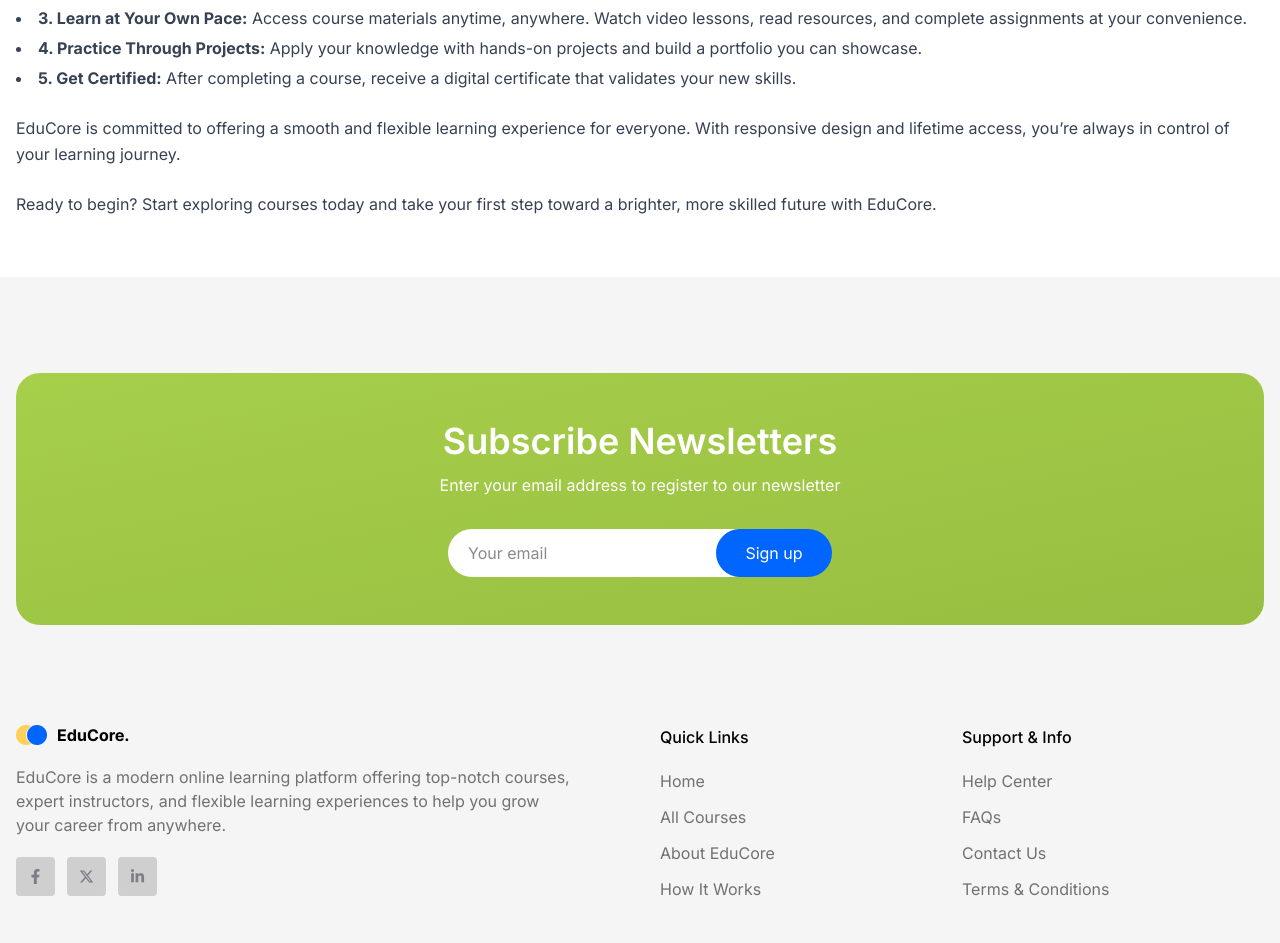
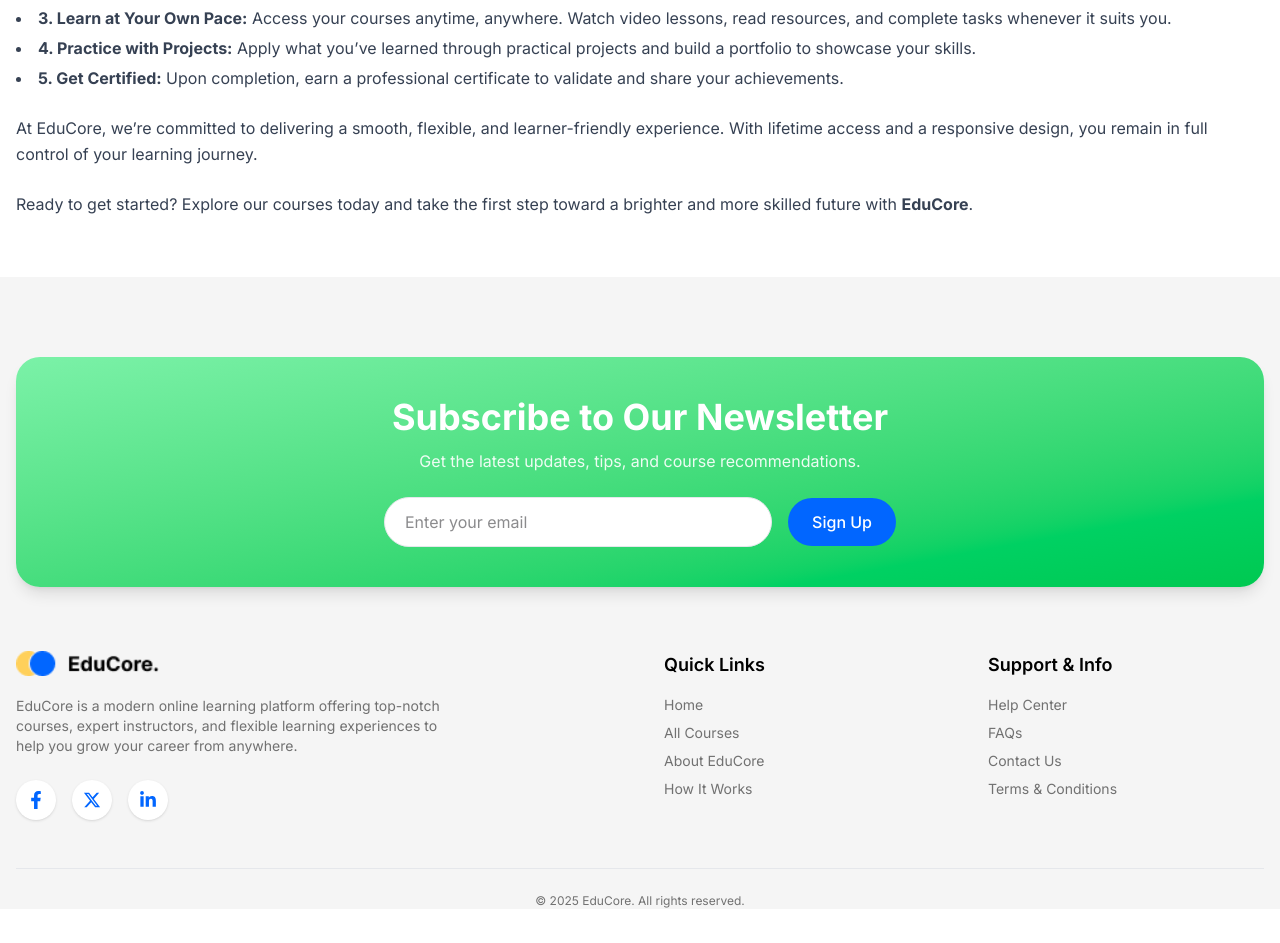
Before and after one commit to mohayminul-bd/education-clint, a React (Vite) app: page /how-it-works in a window 1280 px wide. Shown: the part 469-1412 px from the top of the page. After the commit the page ends 1378 px from the top, so only its background shows below. Built offline with nearby package versions, Linux system fonts and the light colour scheme; no server answers.

Commit message:
home page others component added

```diff
--- a/package.json
+++ b/package.json
@@ -11,6 +11,7 @@
   },
   "dependencies": {
     "@tailwindcss/vite": "^4.1.8",
+    "aos": "^2.3.4",
     "axios": "^1.9.0",
     "dayjs": "^1.11.13",
     "firebase": "^11.10.0",
--- a/src/layouts/Footer.jsx
+++ b/src/layouts/Footer.jsx
@@ -3,84 +3,157 @@
 import { Link } from "react-router";
 import { FaFacebookF, FaLinkedinIn } from "react-icons/fa";
 import { FaXTwitter } from "react-icons/fa6";
+
 const Footer = () => {
   return (
-		<div className="bg-brand-gray3 py-10 lg:py-24 px-4">
-			<div className="container rounded-3xl mx-auto bg-linear-to-br from-[#A6CF4A] to-[#98BE41] text-center p-7 lg:py-12">
-				<h3 className="font-semibold text-2xl lg:text-4xl text-white mb-3">Subscribe Newsletters</h3>
-				<p className="text-white mb-8">Enter your email address to register to our newsletter</p>
-				<form className="flex gap-4 sm:gap-0 flex-col sm:flex-row items-center justify-center max-w-96 mx-auto">
-					<input type="text" placeholder="Your email" className="w-full bg-white rounded-[42px] py-3 pl-5 flex-3/4" />
+    <div className="bg-brand-gray3 pt-12 lg:pt-20 px-4">
+      {/* Newsletter Section */}
+      <div className="container mx-auto rounded-3xl bg-gradient-to-br from-green-300 to-green-500 text-center py-10 px-6 shadow-lg">
+        <h3 className="font-bold text-2xl lg:text-4xl text-white mb-3">
+          Subscribe to Our Newsletter
+        </h3>
+        <p className="text-white/90 mb-6">
+          Get the latest updates, tips, and course recommendations.
+        </p>
+        <form className="flex flex-col sm:flex-row items-center justify-center max-w-lg mx-auto gap-4">
+          <input
+            type="email"
+            placeholder="Enter your email"
+            className="w-full flex-1 bg-white rounded-full py-3 pl-5 border border-gray-200 focus:ring-2 focus:ring-brand-blue outline-none"
+          />
           <button
             type="submit"
-						className="w-full sm:flex-1/4 bg-brand-blue
-					 text-white p-3 rounded-[42px] sm:-ml-10 cursor-pointer hover:bg-blue-700 delay-75 transition"
+            className="w-full sm:w-auto px-6 py-3 rounded-full bg-brand-blue text-white font-medium hover:bg-blue-700 transition duration-200"
           >
-						Sign up
+            Sign Up
           </button>
         </form>
       </div>
-			<div className="container mx-auto flex justify-between gap-10 mt-12 lg:mt-25 flex-col md:flex-row">
-				<div className="md:flex-6/12">
-					<img src={logoImg} alt="Educore Official logo" />
-					<p className="mt-5 text-brand-gray5 md:mr-12 mb-5">
-						EduCore is a modern online learning platform offering top-notch courses, expert instructors, and flexible
-						learning experiences to help you grow your career from anywhere.
+
+      {/* Main Footer */}
+      <div className="container mx-auto flex flex-col md:flex-row justify-between gap-12 mt-16 text-sm">
+        {/* Left */}
+        <div className="md:w-6/12">
+          <img
+            src={logoImg}
+            alt="EduCore Official Logo"
+            className="w-36 mb-5"
+          />
+          <p className="text-brand-gray5 mb-6 max-w-md">
+            EduCore is a modern online learning platform offering top-notch
+            courses, expert instructors, and flexible learning experiences to
+            help you grow your career from anywhere.
           </p>
-					<ul className="flex gap-2 sm:gap-3 flex-wrap text-brand-black2/50">
-						<li className="bg-brand-gray6 p-3 rounded-sm">
-							<Link to="https://www.facebook.com/arifuddincoder" target="_blank">
-								<FaFacebookF size={15} />
+
+          {/* Social Icons */}
+          <ul className="flex gap-4">
+            <li>
+              <Link
+                to="https://www.facebook.com/arifuddincoder"
+                target="_blank"
+                className="bg-white shadow w-10 h-10 rounded-full flex items-center justify-center text-brand-blue hover:bg-brand-blue hover:text-white transition"
+              >
+                <FaFacebookF size={18} />
               </Link>
             </li>
-						<li className="bg-brand-gray6 p-3 rounded-sm">
-							<Link to="https://x.com/arifuddincoder" target="_blank">
-								<FaXTwitter size={15} />
+            <li>
+              <Link
+                to="https://x.com/arifuddincoder"
+                target="_blank"
+                className="bg-white shadow w-10 h-10 rounded-full flex items-center justify-center text-brand-blue hover:bg-brand-blue hover:text-white transition"
+              >
+                <FaXTwitter size={18} />
               </Link>
             </li>
-						<li className="bg-brand-gray6 p-3 rounded-sm">
-							<Link to="https://www.linkedin.com/in/arifuddincoder/" target="_blank">
-								<FaLinkedinIn size={15} />
+            <li>
+              <Link
+                to="https://www.linkedin.com/in/arifuddincoder/"
+                target="_blank"
+                className="bg-white shadow w-10 h-10 rounded-full flex items-center justify-center text-brand-blue hover:bg-brand-blue hover:text-white transition"
+              >
+                <FaLinkedinIn size={18} />
               </Link>
             </li>
           </ul>
         </div>
-				<div className="md:flex-6/12 flex flex-col sm:flex-row gap-10 md:gap-0">
+
+        {/* Right */}
+        <div className="md:w-6/12 flex flex-col sm:flex-row gap-12">
           <div className="flex-1">
-						<h3 className="text-brand-black1 font-medium mb-5">Quick Links</h3>
-						<ul className="text-brand-gray5 space-y-3 footer-links">
+            <h3 className="text-lg font-semibold text-brand-black1 mb-4">
+              Quick Links
+            </h3>
+            <ul className="space-y-2 text-brand-gray5">
               <li>
-								<Link to="/">Home</Link>
+                <Link to="/" className="hover:text-brand-blue transition">
+                  Home
+                </Link>
               </li>
               <li>
-								<Link to="/courses">All Courses</Link>
+                <Link
+                  to="/courses"
+                  className="hover:text-brand-blue transition"
+                >
+                  All Courses
+                </Link>
               </li>
               <li>
-								<Link to="/about">About EduCore</Link>
+                <Link to="/about" className="hover:text-brand-blue transition">
+                  About EduCore
+                </Link>
               </li>
               <li>
-								<Link to="/how-it-works">How It Works</Link>
+                <Link
+                  to="/how-it-works"
+                  className="hover:text-brand-blue transition"
+                >
+                  How It Works
+                </Link>
               </li>
             </ul>
           </div>
           <div className="flex-1">
-						<h3 className="text-brand-black1 font-medium mb-5">Support & Info</h3>
-						<ul className="text-brand-gray5 space-y-3 footer-links">
+            <h3 className="text-lg font-semibold text-brand-black1 mb-4">
+              Support & Info
+            </h3>
+            <ul className="space-y-2 text-brand-gray5">
               <li>
-								<Link to="/help-center">Help Center</Link>
+                <Link
+                  to="/help-center"
+                  className="hover:text-brand-blue transition"
+                >
+                  Help Center
+                </Link>
               </li>
               <li>
-								<Link to="faq">FAQs</Link>
+                <Link to="/faq" className="hover:text-brand-blue transition">
+                  FAQs
+                </Link>
               </li>
               <li>
-								<Link to="/contact">Contact Us</Link>
+                <Link
+                  to="/contact"
+                  className="hover:text-brand-blue transition"
+                >
+                  Contact Us
+                </Link>
               </li>
               <li>
-								<Link to="/terms-conditions">Terms & Conditions</Link>
+                <Link
+                  to="/terms-conditions"
+                  className="hover:text-brand-blue transition"
+                >
+                  Terms & Conditions
+                </Link>
               </li>
             </ul>
           </div>
         </div>
+      </div>
+
+      {/* Bottom */}
+      <div className="container mx-auto border-t border-gray-200 mt-12 pt-6 text-center text-brand-gray5 text-xs">
+        © {new Date().getFullYear()} EduCore. All rights reserved.
       </div>
     </div>
   );
--- a/src/pages/Home/Home.jsx
+++ b/src/pages/Home/Home.jsx
@@ -23,8 +23,12 @@
       try {
         setLoading(true);
         const [latestRes, popularRes] = await Promise.all([
-					axios.get(`${import.meta.env.VITE_apiUrl}/courses?filter=recent&limit=6`),
-					axios.get(`${import.meta.env.VITE_apiUrl}/courses?filter=popular&limit=6`),
+          axios.get(
+            `${import.meta.env.VITE_apiUrl}/courses?filter=recent&limit=6`
+          ),
+          axios.get(
+            `${import.meta.env.VITE_apiUrl}/courses?filter=popular&limit=6`
+          ),
         ]);
         setLatestCourses(latestRes.data);
         setPopularCourses(popularRes.data);
@@ -45,11 +49,12 @@
   return (
     <>
       <BannerSection></BannerSection>
-			<TrustedCompanies></TrustedCompanies>
+
       <LatestCourses latestCourses={latestCourses}></LatestCourses>
       <WhyLearnWithUs></WhyLearnWithUs>
       <PopularCourses popularCourses={popularCourses}></PopularCourses>
       <FeaturedCategories></FeaturedCategories>
+      <TrustedCompanies></TrustedCompanies>
       <TestimonialCarousel></TestimonialCarousel>
     </>
   );
--- a/src/pages/Home/sections/FeaturedCategories.jsx
+++ b/src/pages/Home/sections/FeaturedCategories.jsx
@@ -1,4 +1,4 @@
-import React from "react";
+import React, { useEffect } from "react";
 import {
   FaCode,
   FaChartLine,
@@ -9,43 +9,83 @@
   FaRobot,
   FaHandshake,
 } from "react-icons/fa";
+import AOS from "aos";
+import "aos/dist/aos.css";
 
 const categories = [
-	{ name: "Web Development", icon: <FaCode /> },
-	{ name: "Data Science", icon: <FaChartLine /> },
-	{ name: "UI/UX Design", icon: <FaPaintBrush /> },
-	{ name: "Programming Languages", icon: <FaLanguage /> },
-	{ name: "Business & Marketing", icon: <FaBriefcase /> },
-	{ name: "Cybersecurity", icon: <FaShieldAlt /> },
-	{ name: "Artificial Intelligence", icon: <FaRobot /> },
-	{ name: "Soft Skills", icon: <FaHandshake /> },
+  {
+    name: "Web Development",
+    icon: <FaCode />,
+    desc: "Build modern websites & apps",
+  },
+  {
+    name: "Data Science",
+    icon: <FaChartLine />,
+    desc: "Analyze & visualize data",
+  },
+  {
+    name: "UI/UX Design",
+    icon: <FaPaintBrush />,
+    desc: "Design intuitive experiences",
+  },
+  {
+    name: "Programming Languages",
+    icon: <FaLanguage />,
+    desc: "Master popular languages",
+  },
+  {
+    name: "Business & Marketing",
+    icon: <FaBriefcase />,
+    desc: "Boost business strategies",
+  },
+  {
+    name: "Cybersecurity",
+    icon: <FaShieldAlt />,
+    desc: "Protect systems & networks",
+  },
+  {
+    name: "Artificial Intelligence",
+    icon: <FaRobot />,
+    desc: "Explore AI & ML concepts",
+  },
+  {
+    name: "Soft Skills",
+    icon: <FaHandshake />,
+    desc: "Improve communication & teamwork",
+  },
 ];
 
 const FeaturedCategories = () => {
+  useEffect(() => {
+    AOS.init({ duration: 1000, once: true });
+  }, []);
+
   return (
-		<section className="bg-brand-gray3 py-10 lg:py-16 px-4">
-			<h2 className="text-center font-semibold text-brand-blue mb-2">Popular Category</h2>
-			<p className="text-center text-brand-black1 font-semibold text-xl lg:text-[40px] mb-6 lg:mb-12">
-				Featured Topics by Category
+    <section className="bg-brand-gray3 py-12 lg:py-20 px-4">
+      <h2
+        className="text-center font-semibold text-brand-blue mb-2"
+        data-aos="fade-down"
+      >
+        Popular Categories
+      </h2>
+      <p
+        className="text-center text-brand-black1 font-semibold text-xl lg:text-[40px] mb-6 lg:mb-12"
+        data-aos="fade-up"
+      >
+        Explore Trending Topics
       </p>
 
       <div className="grid grid-cols-1 sm:grid-cols-2 md:grid-cols-4 gap-6 max-w-6xl mx-auto">
         {categories.map((item, idx) => (
           <div
             key={idx}
-						className="flex items-center gap-3 bg-white p-4 rounded-lg transition text-left border border-brand-gray2"
-						style={{
-							transition: "box-shadow 0.3s ease",
-						}}
-						onMouseEnter={(e) => {
-							e.currentTarget.style.boxShadow = "16px 24px 36px 12px rgba(1, 11, 28, 0.04)";
-						}}
-						onMouseLeave={(e) => {
-							e.currentTarget.style.boxShadow = "none";
-						}}
+            className="flex flex-col items-start gap-3 bg-white p-6 rounded-xl shadow-sm border border-brand-gray2 hover:shadow-xl hover:scale-105 transition-transform duration-300"
+            data-aos="zoom-in"
+            data-aos-delay={idx * 100}
           >
-						<div className="text-2xl text-blue-600">{item.icon}</div>
-						<p className="text-gray-800 font-medium">{item.name}</p>
+            <div className="text-3xl text-brand-blue">{item.icon}</div>
+            <h3 className="text-lg font-semibold text-gray-800">{item.name}</h3>
+            <p className="text-sm text-gray-500">{item.desc}</p>
           </div>
         ))}
       </div>
--- a/src/pages/Home/sections/WhyLearnWithUs.jsx
+++ b/src/pages/Home/sections/WhyLearnWithUs.jsx
@@ -1,12 +1,25 @@
-import React from "react";
-import { FaChalkboardTeacher, FaLaptopCode, FaInfinity, FaLayerGroup } from "react-icons/fa";
+import React, { useEffect } from "react";
+import {
+  FaChalkboardTeacher,
+  FaLaptopCode,
+  FaInfinity,
+  FaLayerGroup,
+} from "react-icons/fa";
 import WhyLearnWithUsCard from "./WhyLearnWithUsCard/WhyLearnWithUsCard";
+import AOS from "aos";
+import "aos/dist/aos.css";
+
 const WhyLearnWithUs = () => {
+  useEffect(() => {
+    AOS.init({ duration: 1000, once: true });
+  }, []);
+
   const features = [
     {
       icon: <FaChalkboardTeacher />,
       title: "Expert Instructors",
-			description: "Learn from certified industry professionals with real-world experience.",
+      description:
+        "Learn from certified industry professionals with real-world experience.",
       bgColor: "bg-blue-500",
     },
     {
@@ -18,29 +31,52 @@
     {
       icon: <FaLaptopCode />,
       title: "Real Projects",
-			description: "Apply your skills on real-world projects to build a portfolio.",
+      description:
+        "Apply your skills on real-world projects to build a portfolio.",
       bgColor: "bg-pink-500",
     },
     {
       icon: <FaInfinity />,
       title: "Lifetime Access",
-			description: "Access your enrolled courses anytime with free future updates.",
+      description:
+        "Access your enrolled courses anytime with free future updates.",
       bgColor: "bg-orange-500",
     },
   ];
+
   return (
     <section className="relative py-12 lg:py-20 overflow-hidden px-4 bg-brand-black1/10">
+      {/* Background Glow Effects */}
       <div className="absolute top-0 left-0 w-[400px] h-[300px] rounded-[276px] bg-[#A6CF4A99] blur-[250px] -z-10"></div>
       <div className="absolute top-0 right-0 w-[400px] h-[300px] rounded-[276px] bg-[#FF60A899] blur-[250px] -z-10"></div>
 
       <div className="container mx-auto">
-				<h2 className="text-center font-semibold text-brand-blue mb-2">Why Choose Us</h2>
-				<p className="text-center text-brand-black1 font-semibold text-xl lg:text-[40px] mb-6 lg:mb-8">
+        {/* Section Heading */}
+        <h2
+          className="text-center font-semibold text-brand-blue mb-3 text-lg lg:text-xl"
+          data-aos="fade-up"
+        >
+          Why Choose Us
+        </h2>
+        <p
+          className="text-center text-brand-black1 font-bold text-2xl lg:text-[40px] mb-10 lg:mb-14"
+          data-aos="fade-up"
+          data-aos-delay="200"
+        >
           Why Learn With EduCore
         </p>
+
+        {/* Feature Cards */}
         <div className="grid grid-cols-1 sm:grid-cols-2 lg:grid-cols-4 gap-7">
           {features.map((item, idx) => (
-						<WhyLearnWithUsCard key={idx} {...item} />
+            <div
+              key={idx}
+              data-aos="zoom-in"
+              data-aos-delay={idx * 200} // stagger effect
+              className="hover:-translate-y-2 transition-transform duration-300"
+            >
+              <WhyLearnWithUsCard {...item} />
+            </div>
           ))}
         </div>
       </div>
--- a/src/pages/infoPages/HowItWorks.jsx
+++ b/src/pages/infoPages/HowItWorks.jsx
@@ -7,53 +7,63 @@
     <>
       <div className="bg-brand-blue py-12 px-4">
         <div className="container mx-auto">
-					<h2 className="text-3xl font-bold text-white mb-2">How EduCore Works</h2>
+          <h2 className="text-3xl font-bold text-white mb-2">
+            How EduCore Works
+          </h2>
         </div>
       </div>
 
       <div className="xl:py-15 py-10 px-4">
         <div className="container mx-auto bg-white rounded-2xl space-y-6 text-gray-700 text-base leading-relaxed">
           <p>
-						Getting started with <strong>EduCore</strong> is simple, intuitive, and designed for learners of all levels.
-						Our platform ensures that you can start learning in just a few steps without any hassle.
+            Getting started with <strong>EduCore</strong> is quick, simple, and
+            designed for learners of all levels. Our platform ensures that you
+            can begin your learning journey in just a few easy steps without any
+            hassle.
           </p>
 
           <p>
-						Whether you're here to build a new skill or grow your professional expertise, EduCore makes the process
-						streamlined and effective. Here's how it works:
+            Whether your goal is to master a new skill or advance your
+            professional career, EduCore makes the process seamless and
+            effective. Here’s how it works:
           </p>
 
           <ul className="list-disc list-inside space-y-1">
             <li>
-							<strong>1. Explore Courses:</strong> Browse through our wide range of courses categorized by skill level,
-							industry, and topics.
+              <strong>1. Explore Courses:</strong> Discover a wide range of
+              courses organized by skill level, industry, and topic.
             </li>
             <li>
-							<strong>2. Enroll Easily:</strong> Select your desired course and enroll instantly with a single click —
-							no complex process or prerequisites.
+              <strong>2. Enroll Instantly:</strong> Choose your desired course
+              and enroll with just one click — no complicated process or hidden
+              requirements.
             </li>
             <li>
-							<strong>3. Learn at Your Own Pace:</strong> Access course materials anytime, anywhere. Watch video
-							lessons, read resources, and complete assignments at your convenience.
+              <strong>3. Learn at Your Own Pace:</strong> Access your courses
+              anytime, anywhere. Watch video lessons, read resources, and
+              complete tasks whenever it suits you.
             </li>
             <li>
-							<strong>4. Practice Through Projects:</strong> Apply your knowledge with hands-on projects and build a
-							portfolio you can showcase.
+              <strong>4. Practice with Projects:</strong> Apply what you’ve
+              learned through practical projects and build a portfolio to
+              showcase your skills.
             </li>
             <li>
-							<strong>5. Get Certified:</strong> After completing a course, receive a digital certificate that validates
-							your new skills.
+              <strong>5. Get Certified:</strong> Upon completion, earn a
+              professional certificate to validate and share your achievements.
             </li>
           </ul>
 
           <p>
-						EduCore is committed to offering a smooth and flexible learning experience for everyone. With responsive
-						design and lifetime access, you’re always in control of your learning journey.
+            At EduCore, we’re committed to delivering a smooth, flexible, and
+            learner-friendly experience. With lifetime access and a responsive
+            design, you remain in full control of your learning journey.
           </p>
 
           <p>
-						Ready to begin? Start exploring courses today and take your first step toward a brighter, more skilled
-						future with EduCore.
+            Ready to get started? Explore our courses today and take the first
+            step toward a brighter and more skilled future with{" "}
+            <strong>EduCore</strong>.
           </p>
         </div>
       </div>
```
Also changed, not shown: src/pages/Home/sections/TestimonialCarousel.jsx (+51 -16 lines), src/pages/infoPages/HelpCenter.jsx (+25 -16 lines), 1 other file (tests, documents, lock files or other folders). Lines whose indentation alone changed are shown as unchanged.
